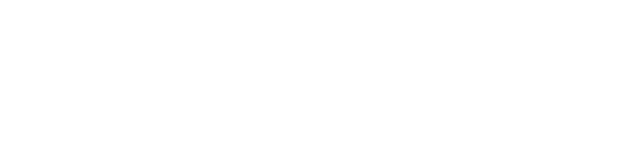
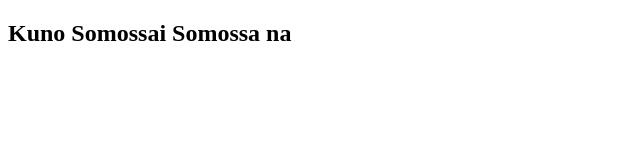
Before and after one commit to piashbsl/sob-somossai-somossa-na, a plain HTML site: page index.html in a window 1280 px wide. Shown: the whole page, without its empty margins (0-640 px from the left). Drawn offline with Linux system fonts and the light colour scheme.

Commit message:
problem is not a big deal

```diff
--- a/index.html
+++ b/index.html
@@ -6,6 +6,7 @@
     <title>Sob somossai somossa na</title>
 </head>
 <body>
+    <h2> Kuno Somossai Somossa na</h2>
 
 </body>
 </html>
```
